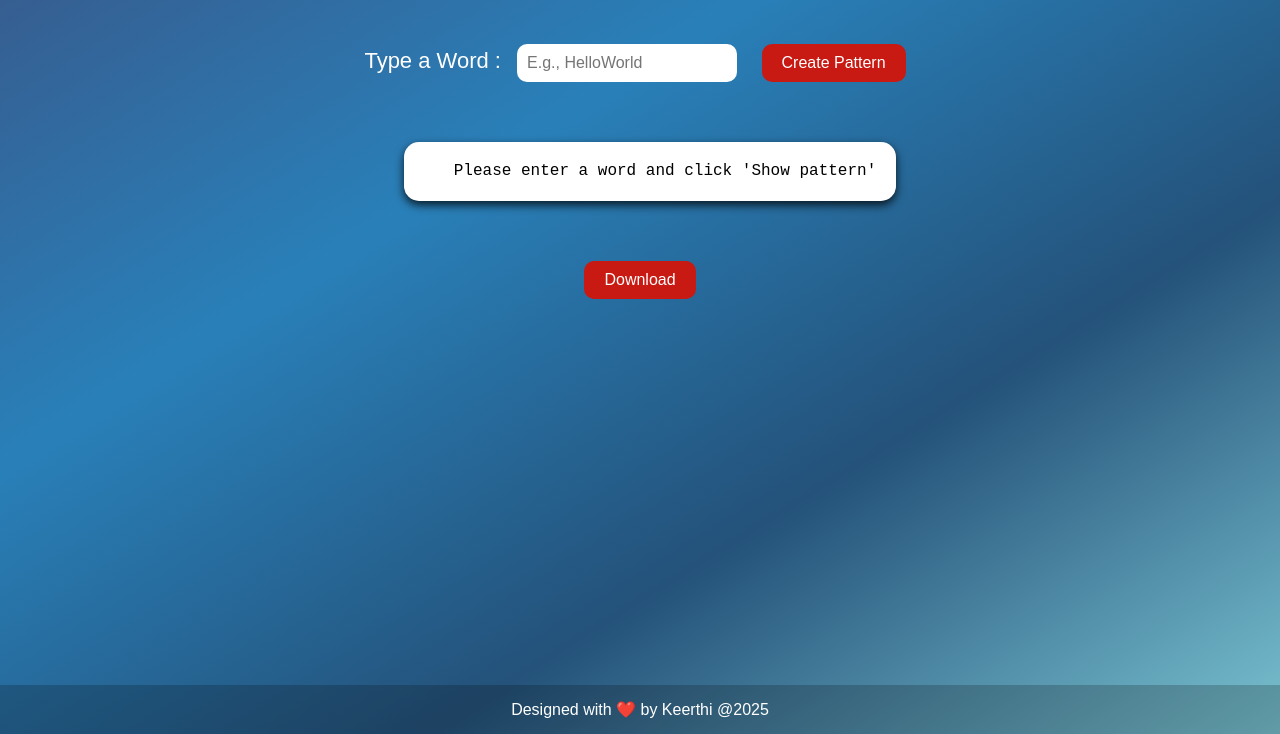
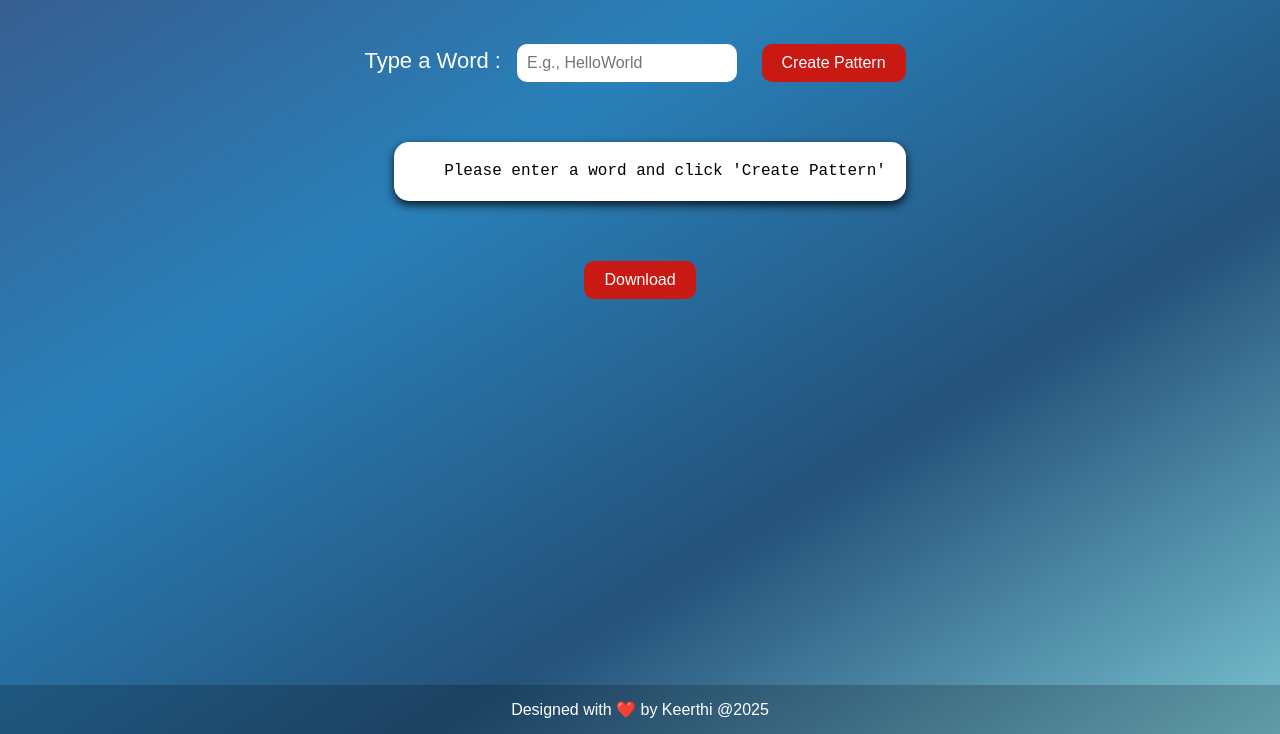
Before and after one commit to keerthi-kar/custom-pattern, a plain HTML site: page index.html in a window 1280 px wide. Shown: the part 66-800 px from the top of the page. Drawn offline with Linux system fonts and the light colour scheme.

Commit message:
Add files via upload

```diff
--- a/index.html
+++ b/index.html
@@ -17,7 +17,7 @@
         <input type="text" id="pattern" placeholder="E.g., HelloWorld" autocoplelete="off">
         <button onclick="get()">Create Pattern</button>
         <div class="outputbox">
-            <pre id="output">Please enter a word and click 'Show pattern'</pre>
+            <pre id="output">Please enter a word and click 'Create Pattern'</pre>
         </div>
         <button onclick="download()">Download</button>
     </from>
```
